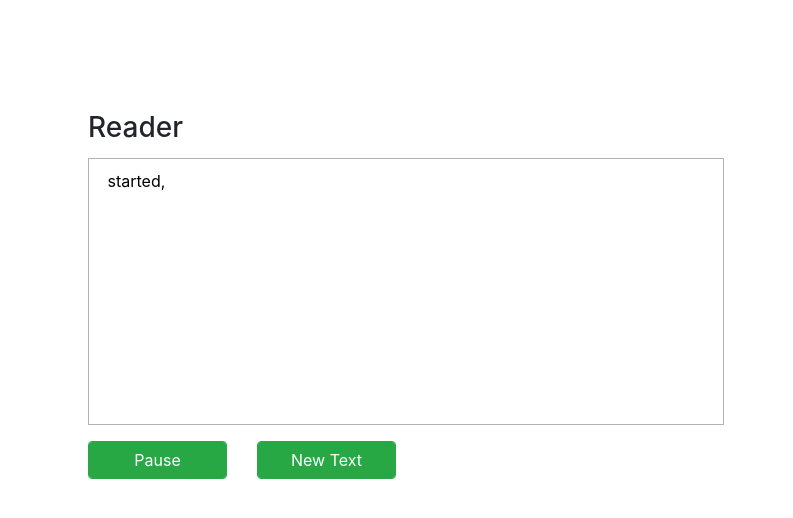
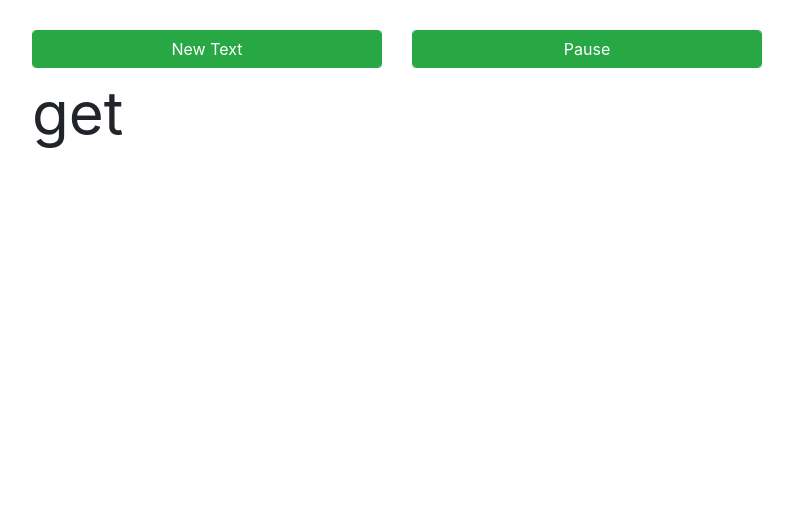
Before and after one commit to iromajay/acereader, a plain HTML site: page acereader.html in a window 1280 px wide. Both pictures are taken after a click on the button "Begin". Shown: the whole page, without its empty margins (123-916 px from the left). Drawn offline with nearby package versions, Linux system fonts and the light colour scheme.

Commit message:
changes new line

```diff
--- a/acereader.html
+++ b/acereader.html
@@ -13,43 +13,41 @@
 	<title>Hello, world!</title>
 </head>
 <body>
-	<div class="container panel " style="margin-top: 20px;">
+	<div class="container-fluid panel" style="margin-top: 20px;">
 		<div id="read"  class="row  align-items-center" style="margin-top: 10%;margin-left: 10%;">
-			<div class="col-sm-6">
+			<div class="col-md-6">
 				<div class="row">
-					<div class="col-sm-6">
+					<div class="col-md-12">
 						<h3>Text to read</h3>
-						<textarea type="text" class="newPrompt" id="txtInput" />
+						<textarea rows="8" type="text" class="newPrompt form-control" id="txtInput" />
 						</textarea>
 					</div>
 				</div>
 				<div class="row" style="margin-top: 10px;">
-					<div class="col-sm-4" >
-						<button id="btnBegin" class="btn-success form-control">Begin</button>
+					<div class=" col-md-2" >
+						<button id="btnBegin" class="btn-success btn">Begin</button>
 					</div>
-					<div class="col-sm-4">
+					<div class="col-md-2">
 						<button type="button" class="btn btn-info btn" data-toggle="modal" data-target="#myModal">Settings</button>
 					</div>
 				</div>
 			</div>
 		</div>
-		<div id="display"  class="row hide" style="margin-top: 10%;margin-left: 10%;">
-			<div class="col-sm-6">
-				<div class="row  align-items-center">
-					<div class="col-sm-6">
-						<h3>Reader</h3>
-						<textarea id="reader" class="newPrompt"></textarea>
+		<div id="display"  class="row hide" style="margin-left: 10%;">
+			<div class="col-md-12">
+				<div class="row" style="margin-top: 10px;">
+					<div class="col-md-4" >
+						<button id="btnNewtext" class="btn-success form-control">New Text</button>
+					</div>
+					<div class="col-md-4" >
+						<button id="btnPause" class="btn-success form-control">Pause</button>
 					</div>
 				</div>
-				<div class="row" style="margin-top: 10px;">
-					<div class="col-sm-4" >
-						<button id="btnPause" class="btn-success form-control">Pause</button>
-					</div>
-					<div class="col-sm-4" >
-						<button id="btnNewtext" class="btn-success form-control">New Text</button>
+				<div class="row  align-items-center">
+					<div class="col-md-12">
+						<div id="reader" class="reader" ></div>
 					</div>
 				</div>
-
 			</div>
 		</div>
 
@@ -70,33 +68,33 @@
 		<div class="col-md-12">
 
 			<div class="row">
-				<div class="col-md-4">
+				<div class="col-md-6">
 					<label class="label" >Words per minute:</label>
 				</div>
-				<div class="col-md-2">
+				<div class="col-md-4">
 					<input class="form-control" id="wpm" type="text"/>
 				</div>
 
 			</div>
 			<div class="row">
-				<div class="col-sm-4">
+				<div class="col-md-6">
 					<label class="label">Words chunk:</label>
 				</div>
-				<div class="col-sm-2">
+				<div class="col-md-4">
 					<input class="form-control" id="noWords" type="text"/>
 				</div>
 			</div>
 			<div class="row">
-				<div class="col-sm-4">
+				<div class="col-md-6">
 					<label class="label">Lines:</label>
 				</div>
-				<div class="col-sm-2">
+				<div class="col-md-4">
 					<input class="form-control" id="lines" type="text"/>
 				</div>
 			</div>
 			<div class="row">
 				<div class="col-md-4">
-					<button id="btnReset" class="btn-success form-control" data-dismiss="modal">Reset</button>
+					<button id="btnReset" class="btn-success form-control" data-dismiss="modal">Save</button>
 				</div>
 			</div>
 		</div>
@@ -111,8 +109,8 @@
 
 <style type="text/css">
 	.newPrompt {
-    width: 636px;
-    height: 267px;
+
+    height: 300px;
     background-color: #fff;
 	padding: 10px 14px;
 	border: 1px solid
@@ -124,6 +122,9 @@
 .hide{
 	display: none;
 }
+.reader {
+	font-size: 60px;
+}
 </style>
 <script type="text/javascript" src="acereader.js"></script>
 </body>
--- a/acereader.js
+++ b/acereader.js
@@ -10,12 +10,14 @@ localStorage.setItem("lines",0);
 
 var isPause = false;
 var aceReader;
+var reader = document.getElementById("reader");
 var test = (text,wpm,noWords,lines) => {
     // console.log("test="+text+","+wpm+","+noWords);
-    reader = document.getElementById("reader");
-    // reader1 = document.getElementById("reader1");
+
+    // reader1 = documefreadernt.getElementById("reader1");
     let i=0;
-    let testArr = text.replace(/\s{2,}/g,' ').trim().split(" ");
+    let testArr = text.replace(/\n/g,' ').replace(/\s{2,}/g,' ').trim().split(" ");
+    console.log(testArr);
     let nw =  parseInt(noWords);
     // console.log(isPause);
 
@@ -25,19 +27,47 @@ var test = (text,wpm,noWords,lines) => {
             //dn + (a-d): (lines)*nw +(i-)
             if(!lines)
             	lines = 1;
-            let limit = lines*nw +(i-lines);
-            for(let j = i;j<=limit ;j=j+lines) {
+            //let limit = nw * lines +(i-lines);
+            // let limit =nw;
+            let wc = nw;
 
-            	if(testArr[j]!=null)
-                	str = str+" " + testArr[j];
+
+            // for(let j = i;j<=limit*nw;j++) {
+
+            // 	if(testArr[j]!=null)
+            //         if(!wc) {
+            //     	   str = str+" " + "<div>"+testArr[j]+"</div>";
+
+            //            wc = nw;
+            //         }
+            //         else {
+            //             if(str==""){
+            //                 str = "<div>"+str + " " +testArr[j]+"</div>";
+            //             }
+            //             else {
+            //                 str = str + "<span>" +" " +testArr[j] + "</span>";
+            //             }
+            //             wc--;
+
+            //         }
+            // }
+            let newStr = "";
+            for(let j=i;j<i+(lines*nw);j=j+nw) {
+                for(let w=j;w<j+nw;w++) {
+                    if(testArr[w]!=null)
+                        newStr += " " + testArr[w];
+                }
+                if(newStr!==""){
+                    str +="<div>"+ newStr +"</div>";
+                    newStr = "";
+                }
             }
-            //str="
-            //str = testArr[i++];
-            reader.value ="";
-            reader.value =str;
+
+            reader.innerHTML ="";
+            reader.innerHTML =str;
             // reader1.innerHTML ="";
             // reader1.innerHTML ="<h1>"+str+"</h1>";
-            i=i+ nw+lines;
+            i+=lines*nw;
             if(i>=testArr.length)
                 i=0;
 
@@ -49,7 +79,7 @@ document.getElementById("btnPause").addEventListener("click",()=>{
     event.preventDefault();
     isPause = !isPause;
     if(isPause)
-    	document.getElementById("btnPause").innerHTML = "Read";
+    	document.getElementById("btnPause").innerHTML = "Continue";
     else
     	document.getElementById("btnPause").innerHTML = "Pause";
 });
@@ -76,13 +106,17 @@ document.getElementById("btnBegin").addEventListener("click",()=>{
     localStorage.setItem("text",document.getElementById("txtInput").value);
     let text = localStorage.getItem("text");
     console.log(text+","+wpm+","+noWords+",lines="+lines);
+    reader.innerHTML = "";
+    str= "";
     clearInterval(aceReader);
+
     test(text,wpm,noWords,lines);
 });
 document.getElementById("btnNewtext").addEventListener("click",()=>{
     //event.preventDefault();
     document.getElementById("display").className+=" hide";
     document.getElementById("read").classList.remove("hide");
+    reader.value = "";
 });
 
 $('#myModal').on('show.bs.modal', function () {
@@ -90,4 +124,3 @@ $('#myModal').on('show.bs.modal', function () {
     $("#noWords").val(localStorage.getItem("noWords"));
     $("#lines").val(localStorage.getItem("lines"));
  })
-// test(text,30,4);
```
